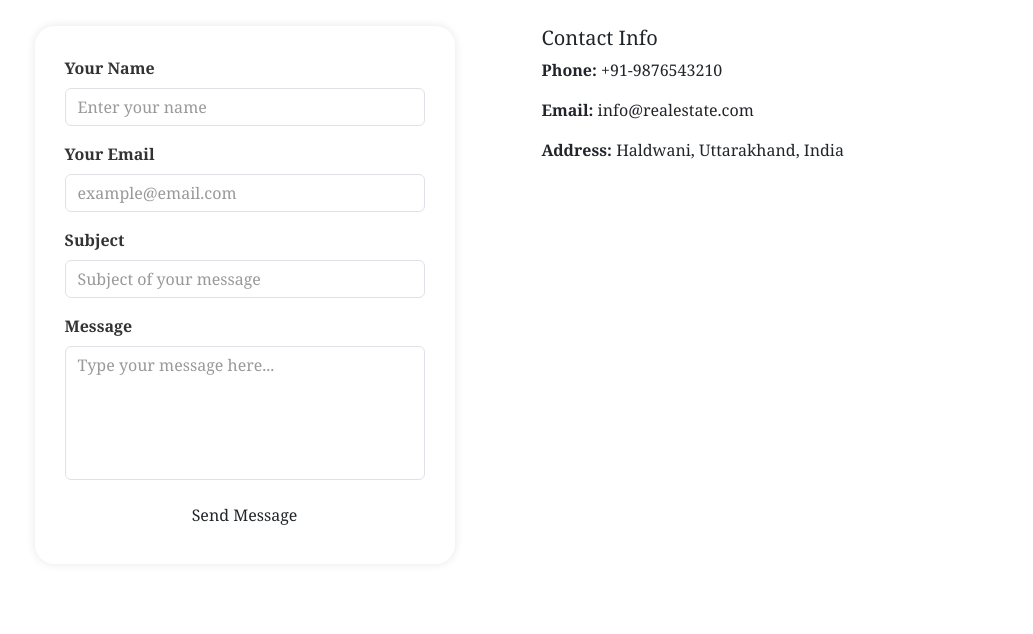
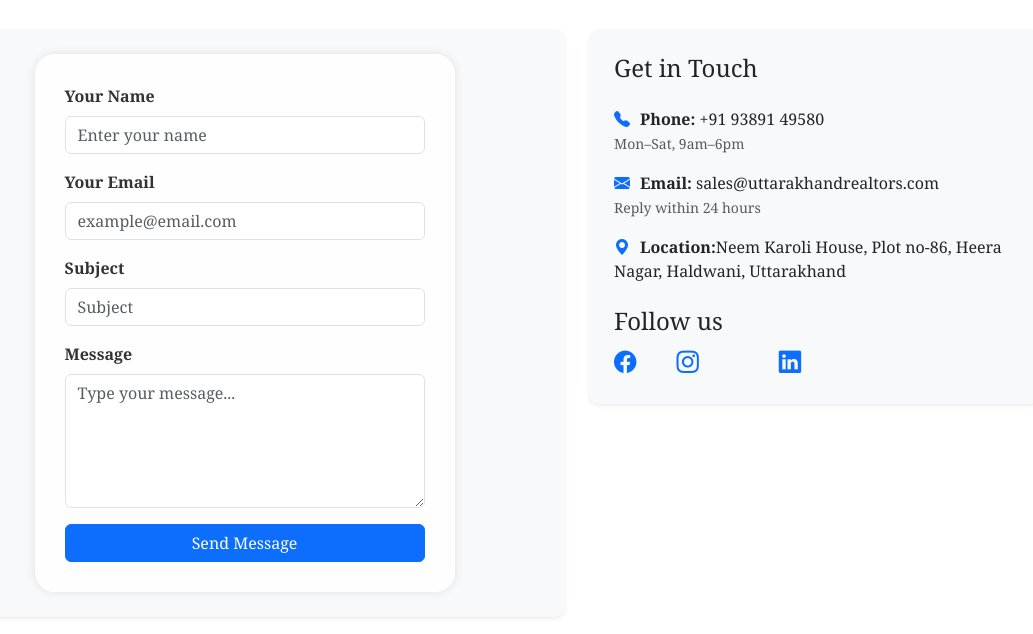
Before and after one commit to neemkaroli12/Real_Estate-, a Django app: template my_app/templates/contact.html in a window 1280 px wide. Shown: the part 494-1128 px from the top of the page, without its empty margins (158-1191 px from the left). Run offline with Django 3.2, Linux system fonts and the light colour scheme; the template is opened without the code that fills it, so the values that code supplies are empty; a map, chart or similar area stays blank; some libraries are stand-ins or nearby versions; some web fonts are replaced.

Commit message:
Changes in contact page

```diff
--- a/my_app/templates/contact.html
+++ b/my_app/templates/contact.html
@@ -1,9 +1,11 @@
-{% extends "common.html" %}
+{% extends 'common.html' %}
 {% block content %}
+  <!-- Bootstrap Icons CDN -->
+  <link rel="stylesheet" href="https://cdn.jsdelivr.net/npm/bootstrap-icons@1.10.5/font/bootstrap-icons.css" />
 
   <style>
     .contact-hero {
-    background-image: url("https://t4.ftcdn.net/jpg/04/53/04/79/360_F_453047901_4T2oIZDhFKG4gmOKPG4lyhI5xMgU1x8S.jpg");
+      background-image: url('https://t4.ftcdn.net/jpg/04/53/04/79/360_F_453047901_4T2oIZDhFKG4gmOKPG4lyhI5xMgU1x8S.jpg');
       background-size: cover;
       background-position: center;
       height: 300px;
@@ -11,71 +13,116 @@
       justify-content: center;
       align-items: center;
       color: white;
-    text-shadow: 1px 1px 2px black;
+      text-shadow: 1px 1px 3px rgba(0, 0, 0, 0.8);
     }
 
     .contact-hero h1 {
-    color:#377cdf;
-    font-size: 3rem;
-    font-weight: bold;
+      font-size: 3.5rem;
+      font-weight: 700;
+      text-align: center;
     }
 
-  .form-container {
-    margin-top: 40px;
-    margin-bottom: 40px;
+    .contact-section {
+      padding-top: 30px;
+      padding-bottom: 20px;
     }
 
-  .form-control::placeholder {
-    color: #999;
+    .contact-box {
+      background-color: #f8f9fa;
+      padding: 25px;
+      border-radius: 10px;
+      height: 100%;
     }
 
-  textarea.form-control {
-    resize: none;
+    .contact-box i {
+      color: #0d6efd;
+      margin-right: 10px;
+    }
+
+    .map-responsive iframe {
+      border-radius: 10px;
+      width: 100%;
+      height: 400px; /* Increased height */
+      border: none;
+    }
+
+    .social-icons a {
+      font-size: 1.4rem;
+      color: #0d6efd;
+      margin-right: 15px;
+    }
+
+    .social-icons a:hover {
+      color: #0a58ca;
     }
   </style>
-
-<div class="container-fluid contact-hero">
+  <div class="contact-hero">
     <h1>Get in Touch With Us</h1>
   </div>
-
-<div class="container form-container">
-  <div class="row justify-content-center">
-    <div class="col-lg-6 col-md-8">
+  <div class="container contact-section">
+    <div class="row g-4">
+      <div class="col-lg-7 col-md-7 h-50">
+        <div class="contact-box shadow-sm">
           <form method="POST">
             {% csrf_token %}
             <div class="mb-3">
               <label for="name" class="form-label">Your Name</label>
-          <input type="text" class="form-control" name="name" id="name" required placeholder="Enter your name" />
+              <input type="text" class="form-control" name="name" id="name" placeholder="Enter your name" required />
             </div>
             <div class="mb-3">
               <label for="email" class="form-label">Your Email</label>
-          <input type="email" class="form-control" name="email" id="email" required placeholder="example@email.com" />
+              <input type="email" class="form-control" name="email" id="email" placeholder="example@email.com" required />
             </div>
             <div class="mb-3">
               <label for="subject" class="form-label">Subject</label>
-          <input type="text" class="form-control" name="subject" id="subject" required placeholder="Subject of your message" />
+              <input type="text" class="form-control" name="subject" id="subject" placeholder="Subject" required />
             </div>
             <div class="mb-3">
               <label for="message" class="form-label">Message</label>
-          <textarea name="message" class="form-control" rows="5" required placeholder="Type your message here..."></textarea>
+              <textarea class="form-control" name="message" id="message" rows="5" placeholder="Type your message..." required></textarea>
             </div>
-        <button type="submit" class="btn btn-custom w-100">Send Message</button>
+            <button type="submit" class="btn btn-primary w-100">Send Message</button>
           </form>
         </div>
-     <div class="col-lg-5 mt-4 mt-lg-0">
-      <h5>Contact Info</h5>
-      <p><strong>Phone:</strong> +91-9876543210</p>
-      <p><strong>Email:</strong> info@realestate.com</p>
-      <p><strong>Address:</strong> Haldwani, Uttarakhand, India</p>
+      </div>
+
+      <div class="col-lg-5 col-md-5 h-50">
+        <div class="contact-box shadow-sm" style="padding-top: 25px; padding-bottom: 25px;">
+          <h4 class="mb-4">Get in Touch</h4>
+          <p>
+            <i class="bi bi-telephone-fill"></i><strong>Phone:</strong> +91 93891 49580
+            <br />
+            <small class="text-muted">Mon–Sat, 9am–6pm</small>
+          </p>
+
+          <p>
+            <i class="bi bi-envelope-fill"></i><strong>Email:</strong> sales@uttarakhandrealtors.com<br />
+            <small class="text-muted">Reply within 24 hours</small>
+          </p>
+
+          <p>
+            <i class="bi bi-geo-alt-fill"></i><strong>Location:</strong>Neem Karoli House, Plot no-86, Heera Nagar, Haldwani, Uttarakhand
+          </p>
+          <div class="social-icons mt-4">
+            <div style="display: block;">
+              <h4 style="display: block; margin-bottom: 10px;">Follow us</h4>
+              <div style="display: flex; gap: 15px;">
+                <a href="#"><i class="bi bi-facebook"></i></a>
+                <a href="#"><i class="bi bi-instagram"></i></a>
+                <a href="#"><i class="bi bi-twitter-x"></i></a>
+                <a href="#"><i class="bi bi-linkedin"></i></a>
+              </div>
+            </div>
+          </div>
+        </div>
       </div>
     </div>
   </div>
 
-<div class="container">
-    <div class="map-responsive mt-3">
-        <iframe src="https://maps.google.com/maps?q=haldwani&t=&z=13&ie=UTF8&iwloc=&output=embed"
-                width="100%" height="300" style="border:0;" allowfullscreen="" loading="lazy"></iframe>
+  <!-- Map Section -->
+  <div class="container mb-4">
+    <div class="map-responsive">
+      <iframe src="https://www.google.com/maps/embed?pb=!1m10!1m8!1m3!1d445381.9167661951!2d79.513422!3d29.295649!3m2!1i1024!2i768!4f13.1!5e0!3m2!1sen!2sin!4v1753851122469!5m2!1sen!2sin" width="600" height="450" style="border:0;" allowfullscreen="" loading="lazy" referrerpolicy="no-referrer-when-downgrade"></iframe>
     </div>
   </div>
-
 {% endblock %}
```
Also changed, not shown: my_app/views.py (+35 -7 lines). Lines whose indentation alone changed are shown as unchanged.
